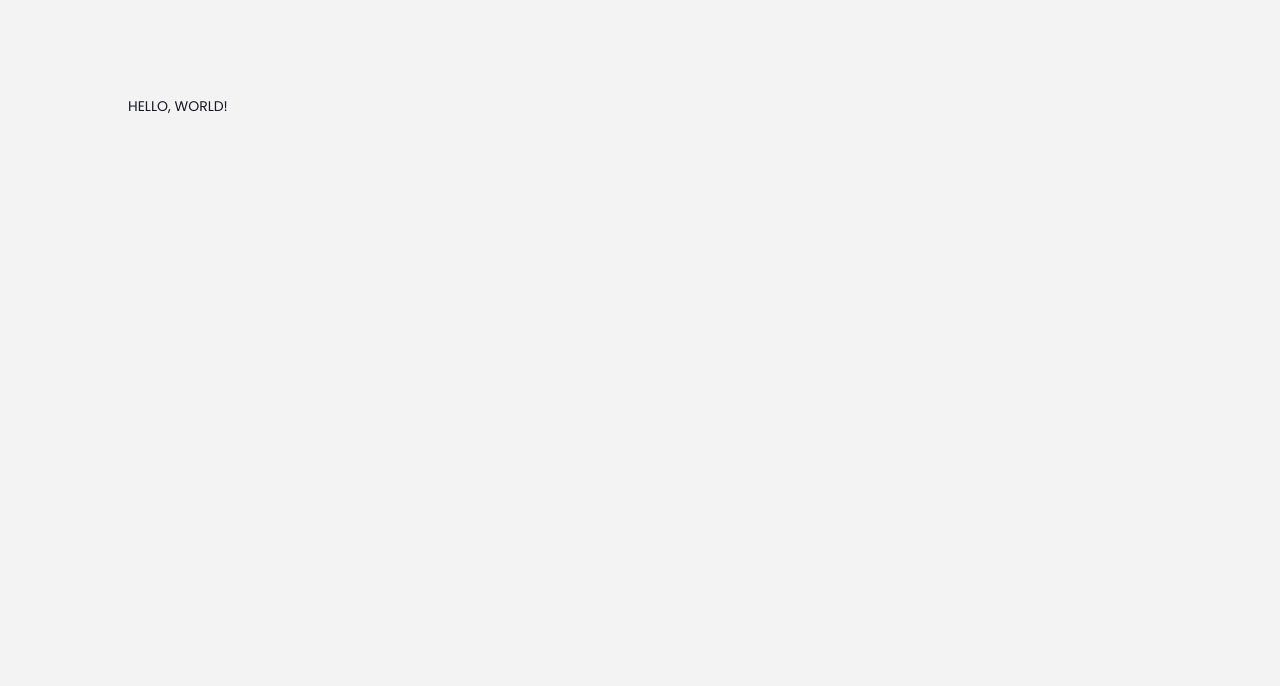
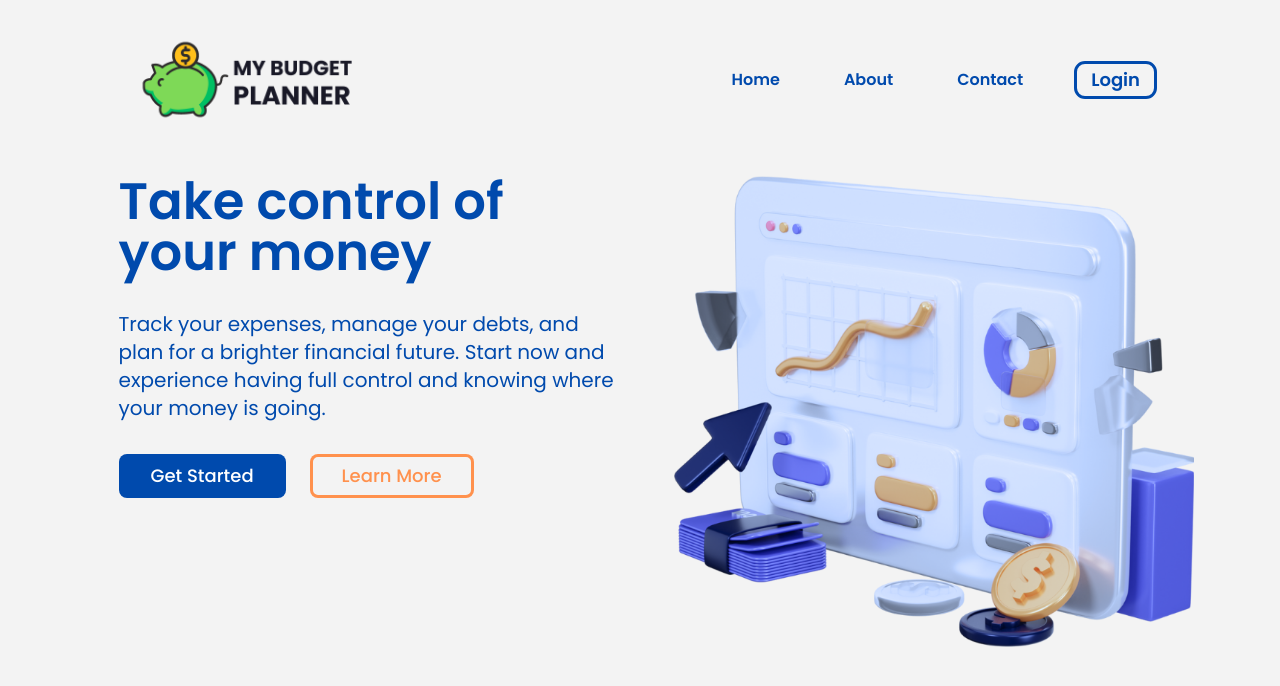
Before and after one commit to misalima/my-budget-planner-frontend, a Next.js app: page / in a window 1280 px wide. Shown: the top 686 px of the page. Built offline with nearby package versions, Linux system fonts and the light colour scheme.

Commit message:
feat: build home page in Page component, and NavBar component

```diff
--- a/src/app/globals.css
+++ b/src/app/globals.css
@@ -8,6 +8,7 @@
   --orange: #ff914d;
   --blue: #004aad;
   --lightgrey: #f3f3f3;
+  --darkblue: #153259;
 }
 
 
--- a/src/app/page.tsx
+++ b/src/app/page.tsx
@@ -1,11 +1,31 @@
+import NavBar from "@/components/NavBar";
+import Image from "next/image";
+import Link from "next/link";
 
 
 export default function Home() {
   return (
-    <main className="flex min-h-screen flex-col items-center justify-between p-24">
-      <div className="z-10 w-full max-w-5xl items-center justify-between font-mono text-sm lg:flex">
-        <h1>HELLO, WORLD!</h1>
+    <>
+    <header className="h-40 flex justify-between items-center px-32 py-6">
+      <Image width={240} height={300} alt="logo" src={'/images/logo-side.png'}/>
+      <NavBar/>
+    </header>
+    <main className="flex justify-around mt-4 px-20">
+      <div className="flex flex-col gap-8 px-8 min-w-[400px]">
+        <h1 className="max-w-[510px] text-[3.2rem] leading-none  text-blue font-semibold">Take control of your money</h1>
+        <p className="text-xl text-blue leading-2 max-w-[510px]">Track your expenses, manage your debts, and plan for a brighter financial future. Start now and experience having full control and knowing where your money is going.</p>
+        <div className="flex justify-left gap-6">
+          <Link href={'/register'}>
+            <button className="transition-all text-lg font-medium text-white bg-blue px-8 py-2 rounded-lg hover:bg-darkblue">Get Started</button>
+          </Link>
+          <Link href={'/about'}>
+            <button className="transition-all text-lg font-medium text-orange ring ring-orange ring-inset px-8 py-2 rounded-lg  hover:bg-orange hover:text-white">Learn More</button>
+          </Link>
+        </div>
       </div>
+      <Image alt="homepage-art" src={"/images/home-art.png"} width={520} height={500}/>
     </main>
+
+    </>
   );
 }
--- /dev/null
+++ b/src/components/NavBar/index.tsx
@@ -0,0 +1,13 @@
+import Link from 'next/link'
+import React from 'react'
+
+export default function NavBar() {
+  return (
+    <div className="flex items-center gap-12">
+        <Link href={'/'}><button className="rounded-md px-2 py-1 text-blue text-base font-semibold transition-all duration-75 hover:outline hover:outline-2">Home</button></Link>
+        <Link href={'/'}><button className="rounded-md px-2 py-1 text-blue text-base font-semibold transition-all duration-75 hover:outline hover:outline-2">About</button></Link>
+        <Link href={'/'}><button className="rounded-md px-2 py-1 text-blue text-base font-semibold transition-all duration-75 hover:outline hover:outline-2">Contact</button></Link>
+        <Link href={'/login'}><button className="px-3 rounded-md outline outline-3 outline-offset-2 text-blue text-lg font-semibold transition-all hover:bg-blue hover:text-white hover:outline-blue ">Login</button></Link>
+    </div>
+  );
+}
--- a/tailwind.config.ts
+++ b/tailwind.config.ts
@@ -18,6 +18,7 @@ const config: Config = {
         "orange": "var(--orange)",
         "blue": "var(--blue)",
         "lightgrey": "var(--lightgrey)",
+        "darkblue": "var(--darkblue)",
       },
     },
   },
```
Also changed, not shown: public/images/home-art.png (added).
